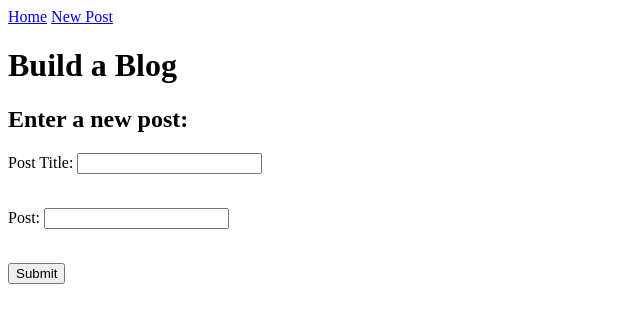
After one commit to etrekell/blogz, a Flask app: page /new-post in a window 1280 px wide. The commit adds this page. Shown: the top 323 px of the page, without its empty margins (0-640 px from the left). Run offline with Flask 2, Linux system fonts and the light colour scheme.

Commit message:
Finish basic functionality of blog site

```diff
--- a/main.py
+++ b/main.py
@@ -7,41 +7,111 @@ app.config['SQLALCHEMY_DATABASE_URI'] = 'mysql+pymysql://build-a-blog:apples88@l
 app.config['SQLALCHEMY_ECHO'] = True
 db = SQLAlchemy(app)
 
-class Task(db.Model):
+# class Task(db.Model):
 
+#     id = db.Column(db.Integer, primary_key=True)
+#     name = db.Column(db.String(120))
+#     completed = db.Column(db.Boolean)
+
+#     def __init__(self, name):
+#         self.name = name
+#         self.completed = False
+
+# @app.route('/', methods=['POST', 'GET'])
+# def index():
+
+#     if request.method == 'POST':
+#         task_name = request.form['task']
+#         new_task = Task(task_name)
+#         db.session.add(new_task)
+#         db.session.commit()
+
+#     tasks = Task.query.filter_by(completed=False).all()
+#     completed_tasks = Task.query.filter_by(completed=True).all()
+#     return render_template('todos.html', title="Get It Done!",
+#                            tasks=tasks, completed_tasks=completed_tasks)
+
+# @app.route('/delete-task', methods=['POST'])
+# def delete_task():
+
+#     task_id = int(request.form['task-id'])
+#     task = Task.query.get(task_id)
+#     task.completed = True
+#     db.session.add(task)
+#     db.session.commit()
+
+#     return redirect('/')
+
+
+# if __name__ == '__main__':
+#     app.run()
+
+
+class Blog(db.Model):
+
+    #specify the data fields colums in this class
+    #every class persistent/stored in a database will have a ID that functions as Primary key
+    #id associated with the task class will go in to the designated column configured to a integer, and repersent the Primary key
     id = db.Column(db.Integer, primary_key=True)
-    name = db.Column(db.String(120))
-    completed = db.Column(db.Boolean)
+    #name field column string data type with a max length of 120
+    post_title = db.Column(db.String(245))
+    #set completed database column
+    #boolean to indicate if task has been completed
+    post_body = db.Column(db.String(12000))
 
-    def __init__(self, name):
-        self.name = name
-        self.completed = False
+    #set constructor
+    def __init__(self, title, body):
+        self.post_title = title
+        self.post_body = body
+    #classes have to be caps
 
-@app.route('/', methods=['POST', 'GET'])
+
+@app.route('/blog', methods=['GET', 'POST'])
 def index():
 
-    if request.method == 'POST':
-        task_name = request.form['task']
-        new_task = Task(task_name)
-        db.session.add(new_task)
-        db.session.commit()
-
-    tasks = Task.query.filter_by(completed=False).all()
-    completed_tasks = Task.query.filter_by(completed=True).all()
-    return render_template('todos.html', title="Get It Done!",
-                           tasks=tasks, completed_tasks=completed_tasks)
-
-@app.route('/delete-task', methods=['POST'])
-def delete_task():
-
-    task_id = int(request.form['task-id'])
-    task = Task.query.get(task_id)
-    task.completed = True
-    db.session.add(task)
-    db.session.commit()
-
-    return redirect('/')
+    posts = Blog.query.all()
+    return render_template('blog.html', title="Build a Blog", posts=posts)
 
 
+@app.route('/new-post', methods=['GET', 'POST'])
+def new_post():
+
+    post_body = ''
+    post_title = ''
+    error_title = ''
+    error_blog = ''
+
+    #obtain input data
+    if request.method == 'POST':
+        post_title = request.form['post_title']
+        post_body = request.form['post_body']
+        if post_title == '':
+            error_title = 'You might need a Title!'
+        elif post_body == '':
+            error_blog = 'Your going to need to type some buttons!'
+        else:
+            #insert into database
+            #commit database add
+            new = Blog(post_title, post_body)
+            db.session.add(new)
+            db.session.commit()
+
+            return redirect('/single-post?id={0}'.format(new.id))
+
+    return render_template('new-post.html', title="New Post", error_title=error_title,
+                           error_blog=error_blog, post_title=post_title, post_body=post_body)
+
+
+@app.route('/single-post', methods=['GET'])
+def single_post():
+
+    get_id = request.args.get('id')
+    posts = db.session.query(
+        Blog.post_title, Blog.post_body).filter_by(id=get_id)
+    #redirect back to post page
+    return render_template('single-post.html', title="Single Post", posts=posts)
+
+
+#allows importing objects,classes without running main.py
 if __name__ == '__main__':
     app.run()
--- a/templates/base.html
+++ b/templates/base.html
@@ -1,12 +1,19 @@
-<!doctype html>
+<!DOCTYPE html>
 <html>
 
 <head>
     <title>{{title}}</title>
+    <style>
+        .error { color: red; }
+    </style>
 </head>
 
 <body>
 
+    <nav>
+        <a href="/blog">Home</a>
+        <a href="/new-post">New Post</a>
+    </nav>
     {% block content %}
     {% endblock %}
 
--- /dev/null
+++ b/templates/new-post.html
@@ -0,0 +1,27 @@
+{% extends "base.html" %}
+
+{% block content %}
+<h1>Build a Blog</h1>
+<h2>Enter a new post:</h2>
+<form method='post'>
+    <label>
+        Post Title:
+    </label>
+    <input type="text" name="post_title" value={{post_title}}>
+    <p class="error">{{error_title}}</p>
+    <br />
+    <label>
+        Post:
+    </label>
+    <input type="textarea" name="post_body" value={{post_body}}>
+    <p class="error">{{error_blog}}</p>
+    <br />
+    <input type="submit" name="Submit Post" />
+</form>
+
+{% for post in posts %}
+<h2>{{post.post_title}}</h2>
+<p>{{post.post_body}}</p>
+{% endfor %}
+
+{% endblock %}
```
Also changed, not shown: templates/blog.html (added, +21 -0 lines), templates/single-post.html (added, +10 -0 lines), templates/todos.html (deleted, +0 -42 lines).
